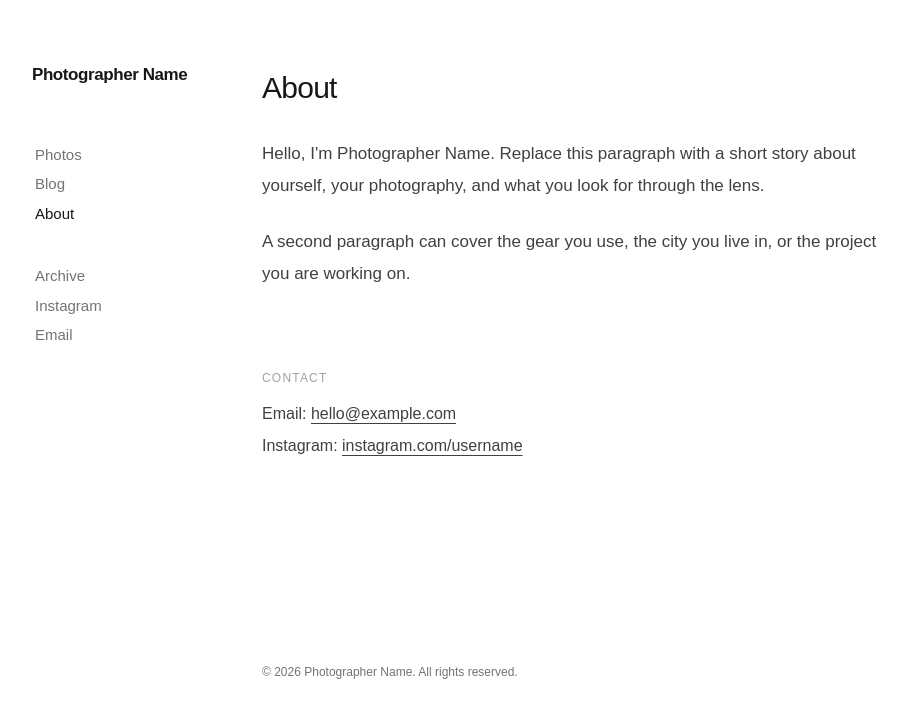
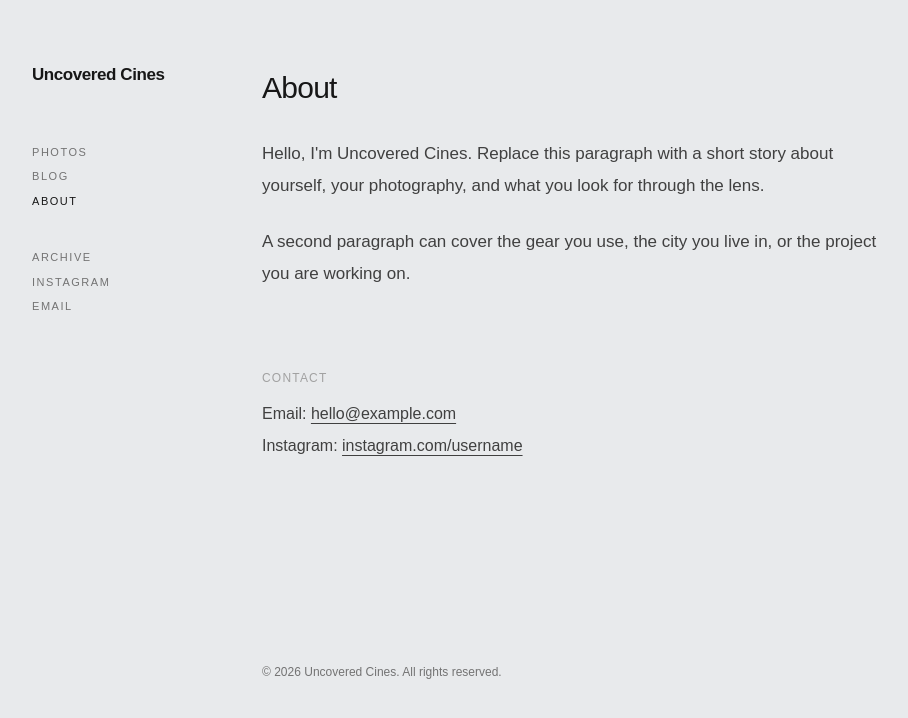
Before and after one commit to blkworld/port, a Next.js app in the folder portofolio-foto/: page /about in a window 1280 px wide. Shown: the top 718 px of the page, without its empty margins (38-946 px from the left). Built offline with nearby package versions, Linux system fonts and the light colour scheme; no server answers; a web font is replaced by a local one.

Commit message:
Pages, Font, Background Color

```diff
--- a/portofolio-foto/components/Sidebar.tsx
+++ b/portofolio-foto/components/Sidebar.tsx
@@ -5,20 +5,63 @@ import { usePathname } from 'next/navigation'
 import { useState } from 'react'
 import { siteConfig } from '@/lib/site'
 
+type NavLink = {
+  label: string
+  href: string
+  external?: boolean
+  active?: boolean
+}
+
 export default function Sidebar() {
   const pathname = usePathname()
   const [open, setOpen] = useState(false)
   const close = () => setOpen(false)
 
-  const linkClass = (active: boolean) =>
-    `block transition-colors ${
-      active ? 'text-neutral-900' : 'text-neutral-500 hover:text-neutral-900'
-    }`
-
   const blogActive =
     pathname.startsWith('/blog') ||
     pathname.startsWith('/post') ||
     pathname.startsWith('/category')
+
+  const mainLinks: NavLink[] = [
+    { label: 'Photos', href: '/', active: pathname === '/' },
+    { label: 'Blog', href: '/blog', active: blogActive },
+    { label: 'About', href: '/about', active: pathname === '/about' },
+  ]
+
+  const secondaryLinks: NavLink[] = [
+    { label: 'Archive', href: '/archive', active: pathname === '/archive' },
+    { label: 'Instagram', href: siteConfig.instagram, external: true },
+    { label: 'Email', href: `mailto:${siteConfig.email}`, external: true },
+  ]
+
+  // One style for every menu item
+  const itemClass = (active?: boolean) =>
+    `block text-[11px] uppercase tracking-[0.14em] transition-colors ${
+      active ? 'text-neutral-900' : 'text-neutral-500 hover:text-neutral-900'
+    }`
+
+  const renderLink = (link: NavLink) => (
+    <li key={link.label}>
+      {link.external ? (
+        <a
+          href={link.href}
+          target={link.href.startsWith('http') ? '_blank' : undefined}
+          rel="noopener noreferrer"
+          className={itemClass()}
+        >
+          {link.label}
+        </a>
+      ) : (
+        <Link
+          href={link.href}
+          onClick={close}
+          className={itemClass(link.active)}
+        >
+          {link.label}
+        </Link>
+      )}
+    </li>
+  )
 
   return (
     <>
@@ -35,12 +78,13 @@ export default function Sidebar() {
           type="button"
           onClick={() => setOpen(!open)}
           aria-expanded={open}
-          className="text-xs uppercase tracking-widest text-neutral-600"
+          className="text-[11px] uppercase tracking-[0.14em] text-neutral-600"
         >
           {open ? 'Close' : 'Menu'}
         </button>
       </div>
 
+      {/* Sidebar (always visible on desktop, toggled on mobile) */}
       <aside
         className={`${
           open ? 'block' : 'hidden'
@@ -54,55 +98,9 @@ export default function Sidebar() {
           {siteConfig.name}
         </Link>
 
-        <nav className="lg:mt-14 lg:pl-[3px]">
-          <ul className="space-y-[7px] text-[15px]">
-            <li>
-              <Link href="/" onClick={close} className={linkClass(pathname === '/')}>
-                Photos
-              </Link>
-            </li>
-            <li>
-              <Link href="/blog" onClick={close} className={linkClass(blogActive)}>
-                Blog
-              </Link>
-            </li>
-            <li>
-              <Link
-                href="/about"
-                onClick={close}
-                className={linkClass(pathname === '/about')}
-              >
-                About
-              </Link>
-            </li>
-          </ul>
-
-          <ul className="mt-10 space-y-[7px] text-[15px]">
-            <li>
-              <Link
-                href="/archive"
-                onClick={close}
-                className={linkClass(pathname === '/archive')}
-              >
-                Archive
-              </Link>
-            </li>
-            <li>
-              <a
-                href={siteConfig.instagram}
-                target="_blank"
-                rel="noopener noreferrer"
-                className={linkClass(false)}
-              >
-                Instagram
-              </a>
-            </li>
-            <li>
-              <a href={`mailto:${siteConfig.email}`} className={linkClass(false)}>
-                Email
-              </a>
-            </li>
-          </ul>
+        <nav className="lg:mt-14">
+          <ul className="space-y-2">{mainLinks.map(renderLink)}</ul>
+          <ul className="mt-10 space-y-2">{secondaryLinks.map(renderLink)}</ul>
         </nav>
       </aside>
     </>
--- a/portofolio-foto/components/SiteShell.tsx
+++ b/portofolio-foto/components/SiteShell.tsx
@@ -5,17 +5,17 @@ import { usePathname } from 'next/navigation'
 import Sidebar from '@/components/Sidebar'
 import Footer from '@/components/Footer'
 
+// Satu warna latar untuk semua halaman. Ganti kodenya di sini kalau mau.
+const BACKGROUND = 'bg-[#e8eaec]'
+
 export default function SiteShell({ children }: { children: ReactNode }) {
   const pathname = usePathname()
 
   // The admin panel uses the full screen, without the sidebar
   if (pathname.startsWith('/admin')) return <>{children}</>
 
-  // Home is light grey (photo grid), every other page is white
-  const background = pathname === '/' ? 'bg-[#e8eaec]' : 'bg-white'
-
   return (
-    <div className={`min-h-screen ${background}`}>
+    <div className={`min-h-screen ${BACKGROUND}`}>
       <Sidebar />
       <div className="lg:pl-[280px]">
         <div className="min-h-[80vh]">{children}</div>
--- a/portofolio-foto/lib/site.ts
+++ b/portofolio-foto/lib/site.ts
@@ -1,5 +1,5 @@
 export const siteConfig = {
-  name: 'Photographer Name',
+  name: 'Uncovered Cines',
   tagline: 'Street & travel photography',
   description: 'A personal photo journal: stories, travels and small things I come across.',
   email: 'hello@example.com',
```
